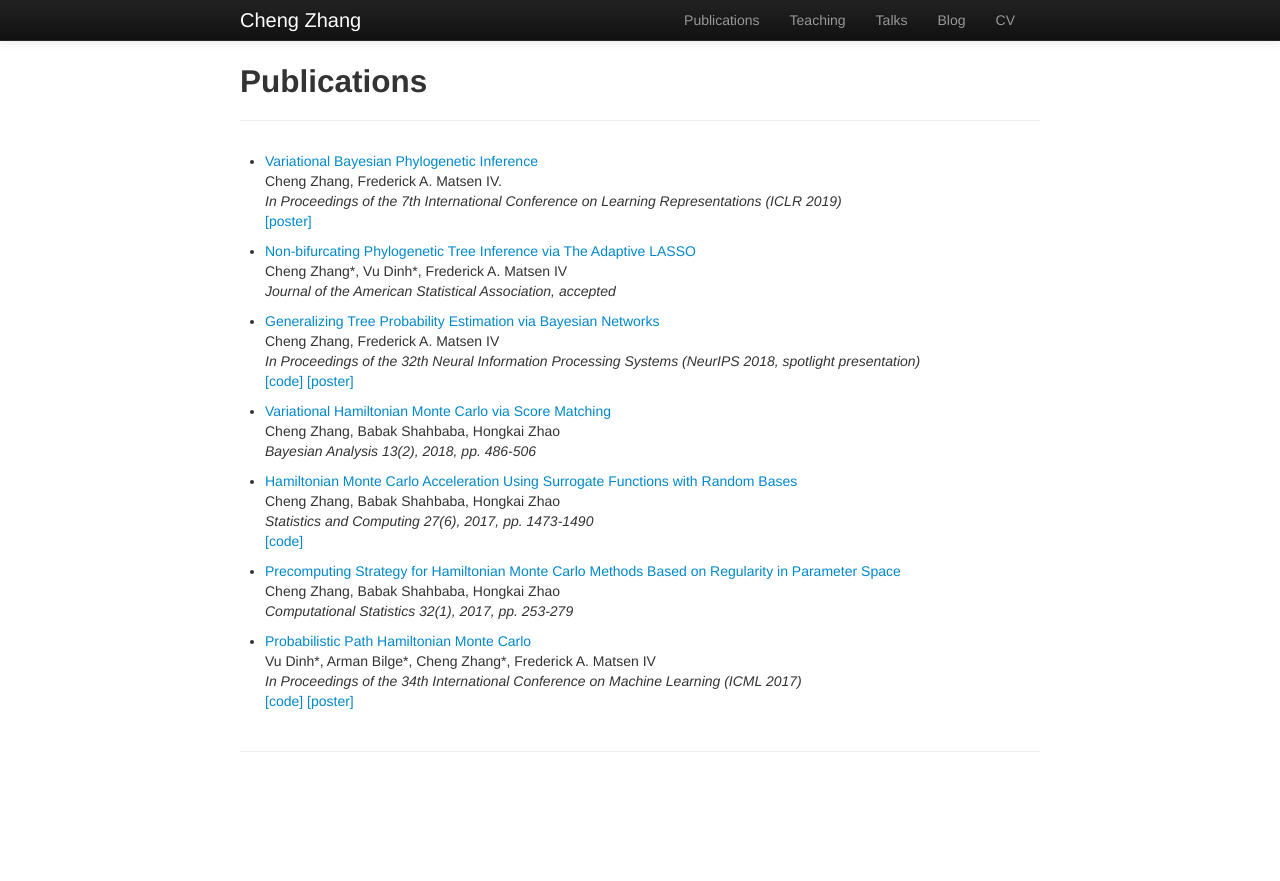
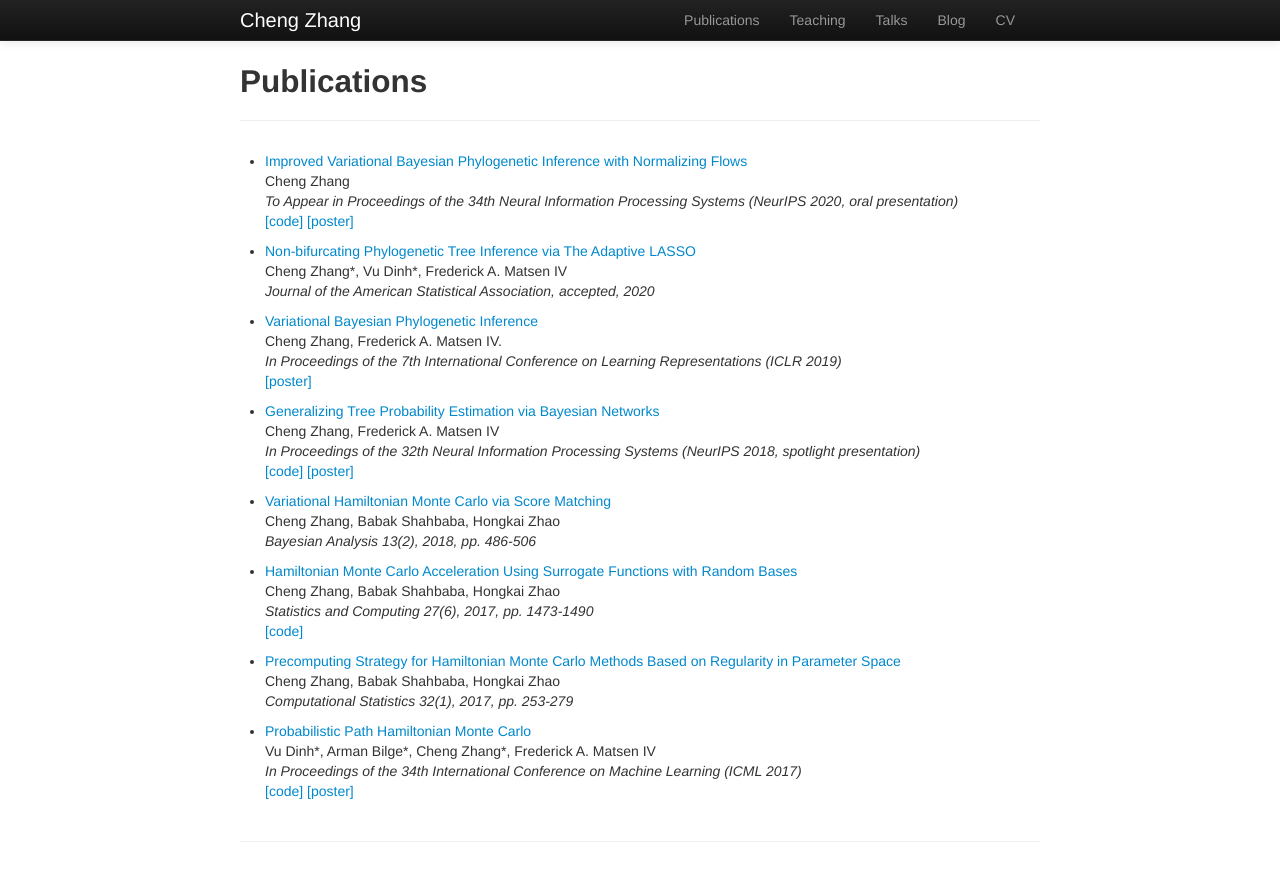
Before and after one commit to zcrabbit/zcrabbit.github.io, a Jekyll site: the page built from pages/publications.md, in a window 1280 px wide. Shown: the top 881 px of the page. Built offline with Jekyll 4.4.1, drawn with Linux system fonts in a browser that asks for light colours.

Commit message:
lecture 09 out and some publication and cv updates

```diff
--- a/pages/publications.md
+++ b/pages/publications.md
@@ -3,14 +3,19 @@ layout: page
 title: Publications
 ---
 
+- [Improved Variational Bayesian Phylogenetic Inference with Normalizing Flows](https://papers.nips.cc/paper/2020/file/d96409bf894217686ba124d7356686c9-Paper.pdf)
+Cheng Zhang
+_To Appear in Proceedings of the 34th Neural Information Processing Systems (NeurIPS 2020, oral presentation)_
+[[code]](https://github.com/zcrabbit/vbpi-nf) [[poster]]({{site.baseurl}}/static/posters/vbpi-nf-poster.pdf)
+
+- [Non-bifurcating Phylogenetic Tree Inference via The Adaptive LASSO](https://arxiv.org/abs/1805.11073)
+Cheng Zhang\*, Vu Dinh\*, Frederick A. Matsen IV
+_Journal of the American Statistical Association, accepted, 2020_
+
 - [Variational Bayesian Phylogenetic Inference](https://openreview.net/pdf?id=SJVmjjR9FX)
 Cheng Zhang, Frederick A. Matsen IV.
 _In Proceedings of the 7th International Conference on Learning Representations (ICLR 2019)_
 [[poster]]({{site.baseurl}}/static/posters/vbpi_iclr_poster.pdf)
-
-- [Non-bifurcating Phylogenetic Tree Inference via The Adaptive LASSO](https://arxiv.org/abs/1805.11073)
-Cheng Zhang\*, Vu Dinh\*, Frederick A. Matsen IV
-_Journal of the American Statistical Association, accepted_
 
 - [Generalizing Tree Probability Estimation via Bayesian Networks](https://arxiv.org/abs/1805.07834)
 Cheng Zhang, Frederick A. Matsen IV
```
Also changed, not shown: courses/smcm-f20.md (+1 -0 lines), 7 other files.
